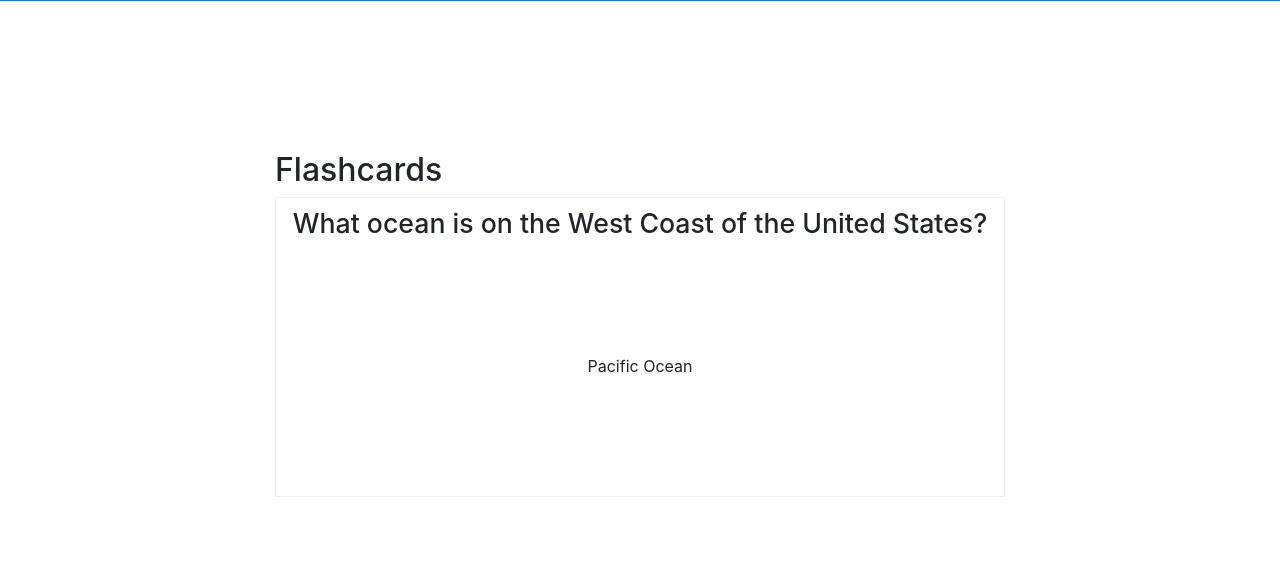
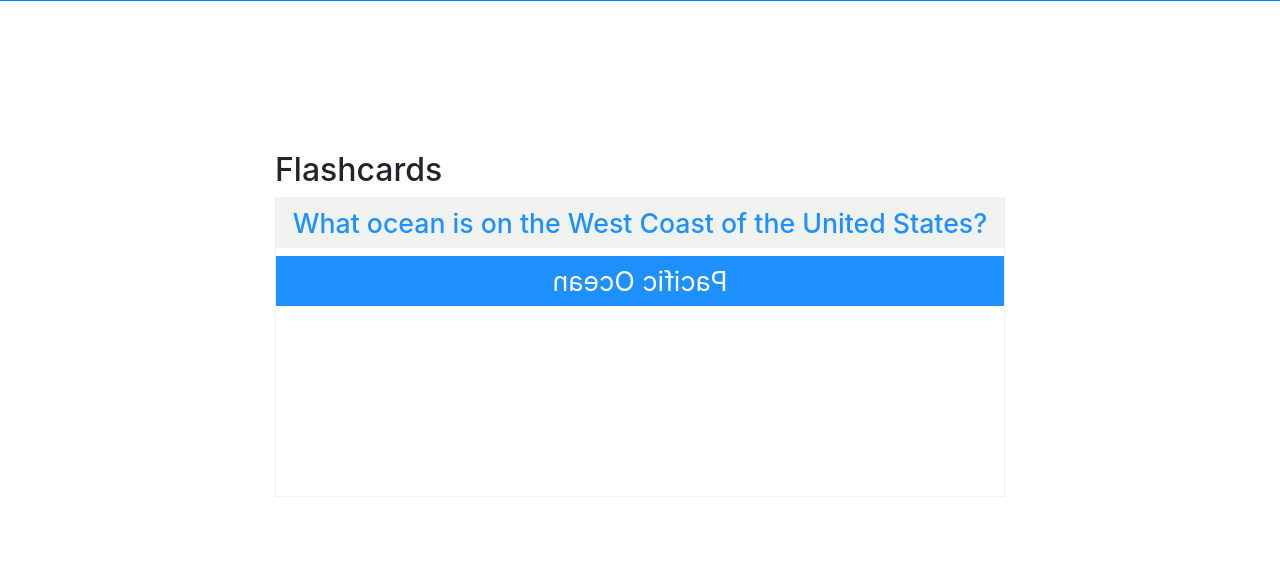
Before and after one commit to jenniferli1098/chinatowncitizenship, a PHP site: page /ushistory_module1.html in a window 1280 px wide. Shown: the part 413-985 px from the top of the page. Run offline with PHP 8.4, Linux system fonts and the light colour scheme; some libraries are stand-ins or nearby versions.

Commit message:
flashcards

```diff
--- a/css/custom.css
+++ b/css/custom.css
@@ -70,20 +70,32 @@ section {
   vertical-align: middle;
 }
 
-.question {
+.questionus {
   text-align: center;
   padding: 10px;
   line-height: 30px;
   vertical-align: middle;
   font-size: 20pt;
 }
-.answer {
+.answerus {
   text-align: center;
   padding: 10px;
   line-height: 30px;
   vertical-align: middle;
+  font-size: 20pt;
 }
 
+.flip-card-frontus {
+  background-color: #f0f2f0;
+  color: dodgerblue;
+}
+
+/* Style the back side */
+.flip-card-backus {
+  background-color: dodgerblue;
+  color: white;
+  transform: rotateY(180deg);
+}
 
 
 /********TOOL TIP***************/
--- a/ushistory_module1.html
+++ b/ushistory_module1.html
@@ -66,10 +66,10 @@
                 <div class="flip-card d-block w-100">
                   <div class="flip-card-inner">
                     <div class="flip-card-frontus">
-                      <h1 class="question">What ocean is on the West Coast of the United States?</h1>
+                      <h1 class="questionus">What ocean is on the West Coast of the United States?</h1>
                     </div>
                     <div class="flip-card-backus">
-                      <p class="definition">Pacific Ocean</p>
+                      <p class="answerus">Pacific Ocean</p>
                     </div>
                   </div>
                 </div>
@@ -78,10 +78,10 @@
                 <div class="flip-card d-block w-100">
                   <div class="flip-card-inner">
                     <div class="flip-card-frontus">
-                      <h1 class="question">What ocean is on the East Coast of the United States?</h1>
+                      <h1 class="questionus">What ocean is on the East Coast of the United States?</h1>
                     </div>
                     <div class="flip-card-backus">
-                      <p class="definition">Atlantic Ocean</p>
+                      <p class="answerus">Atlantic Ocean</p>
                     </div>
                   </div>
                 </div>
```
